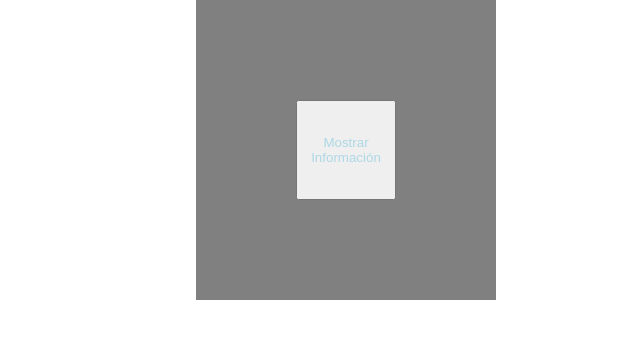
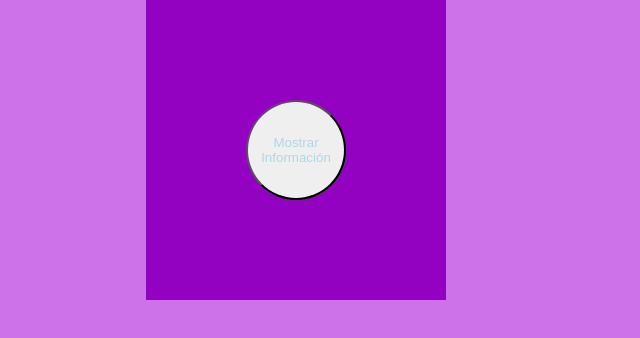
Before and after one commit to TsukiJuan/domJavascript, a plain HTML site: page 1/firstDocument.html in a window 1280 px wide. Shown: the whole page, without its empty margins (294-934 px from the left). Drawn offline with Linux system fonts and the light colour scheme.

Commit message:
Se usa el css

```diff
--- a/1/style.css
+++ b/1/style.css
@@ -4,17 +4,19 @@
     font-family: sans-serif;
     color: lightblue ;
 }
-
 body{
     display: flex;
     align-items: center;
     justify-content: center;
+    background-color: #CD72E9;
+    gap: 100px;
+
 }
 
 .container{
     width: 300px;
     height: 300px;
-    background-color: gray;
+    background-color: #9402C1;
     display: flex;
     align-items: center;
     justify-content: center;
@@ -23,4 +25,10 @@ body{
 button{
     width: 100px;
     height: 100px;
+    border-radius: 100px;
+    border: #CD72E9 snow solid;
 }
+
+p{
+    position: sticky;
+}
```
